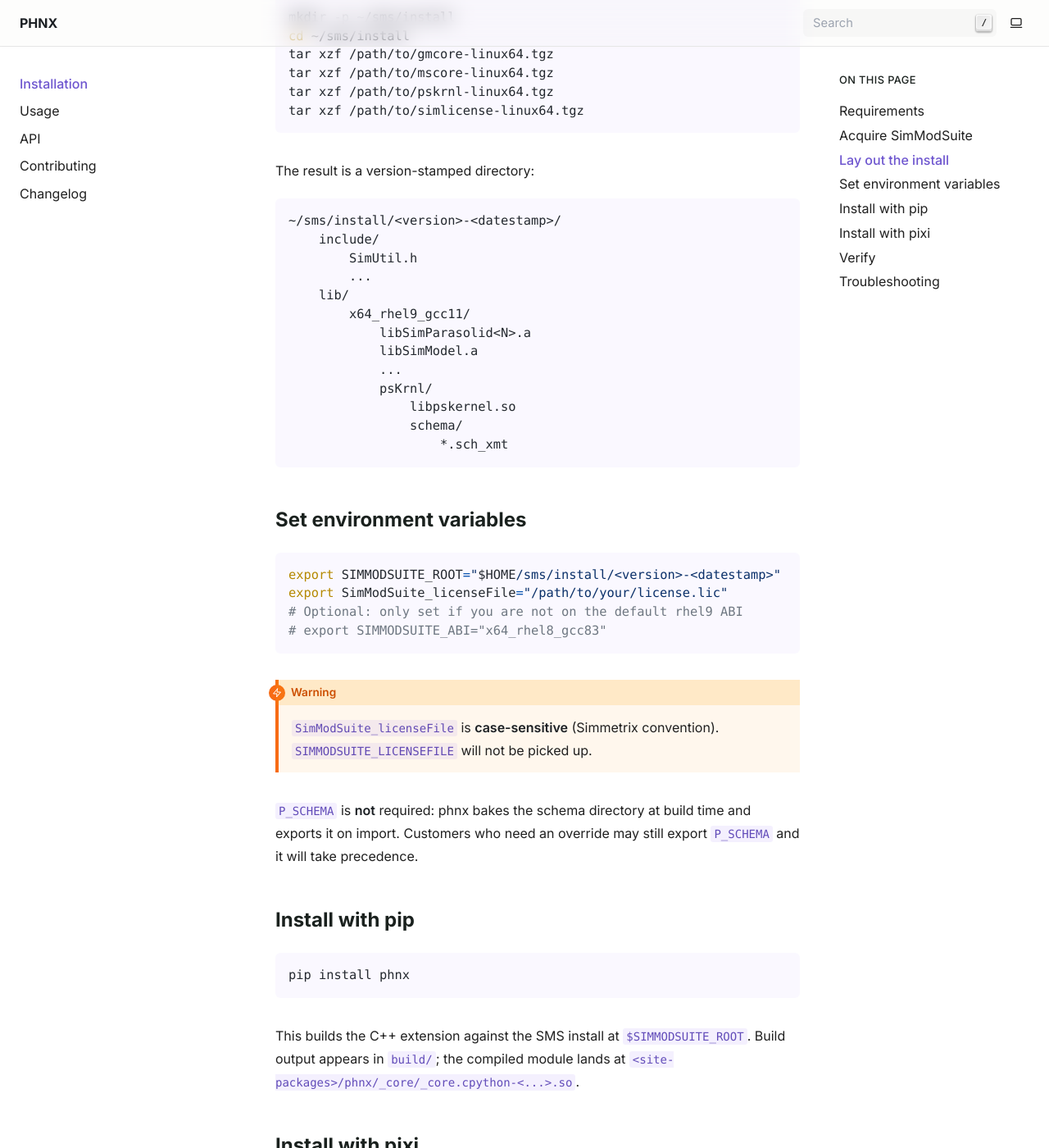
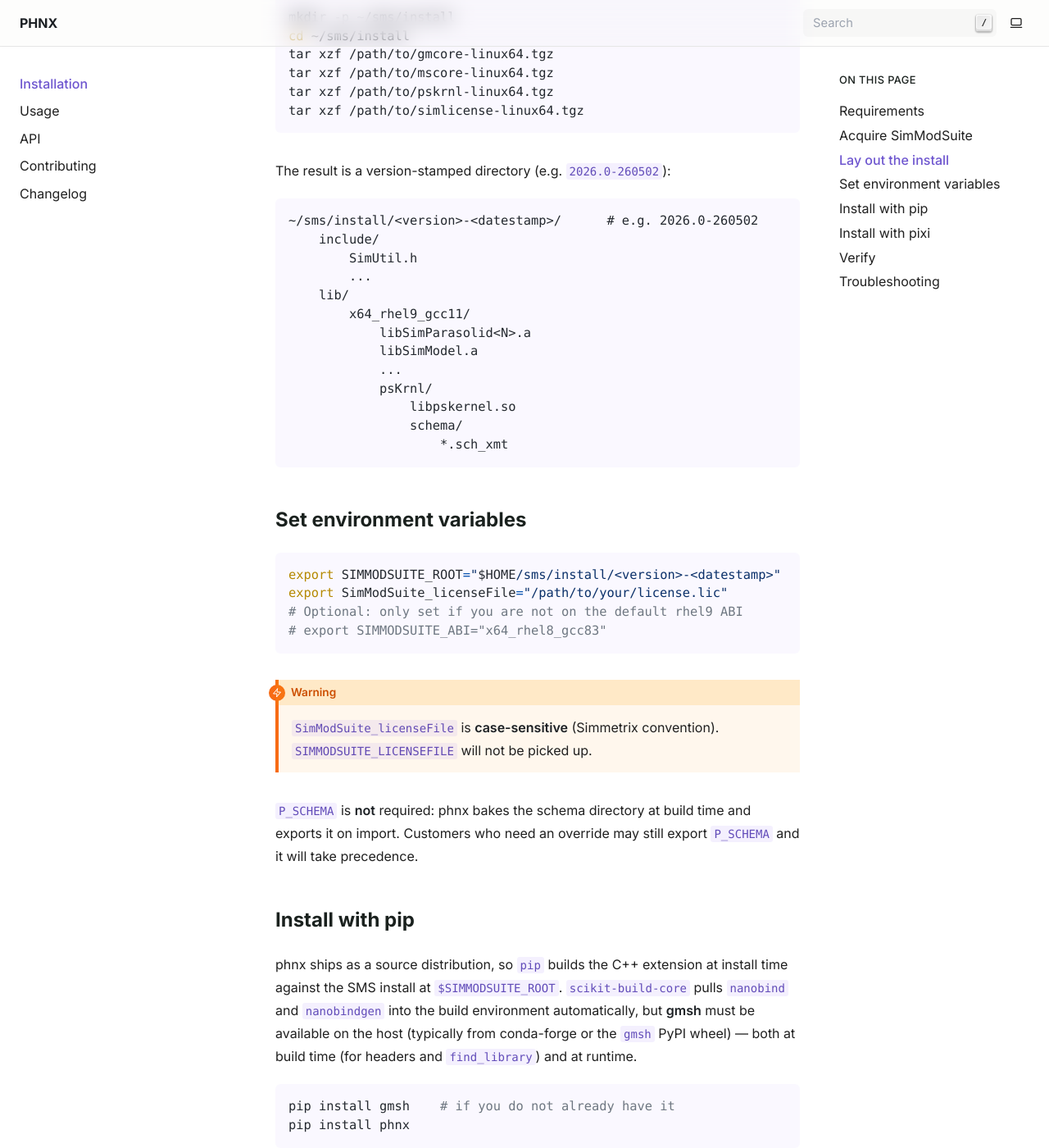
Before and after one commit to Thea-Energy/basalt, a Sphinx documentation site: the page built from docs/install.rst, in a window 1280 px wide and 1400 px high, scrolled down 1154 px. Shown: the whole window at 82% size. Built offline with Sphinx 7.4.7, drawn with Linux system fonts in a browser that asks for light colours; some of the changed text lies outside the part shown.

Commit message:
docs: address install-guide review notes
- Add concrete version-datestamp example (2026.0-260502) so customers
  do not copy-paste the literal placeholder.
- Note gmsh as a build-time and runtime dependency in the pip
  install section so users with bare virtualenvs are not surprised by
  cryptic find_library failures.

Refs: NE-11

```diff
--- a/docs/install.rst
+++ b/docs/install.rst
@@ -51,11 +51,11 @@
    tar xzf /path/to/pskrnl-linux64.tgz
    tar xzf /path/to/simlicense-linux64.tgz
 
-The result is a version-stamped directory:
+The result is a version-stamped directory (e.g. ``2026.0-260502``):
 
 .. code:: text
 
-   ~/sms/install/<version>-<datestamp>/
+   ~/sms/install/<version>-<datestamp>/      # e.g. 2026.0-260502
        include/
            SimUtil.h
            ...
@@ -93,11 +93,18 @@
 Install with pip
 ----------------
 
+phnx ships as a source distribution, so ``pip`` builds the C++ extension at
+install time against the SMS install at ``$SIMMODSUITE_ROOT``. ``scikit-build-core``
+pulls ``nanobind`` and ``nanobindgen`` into the build environment automatically,
+but **gmsh** must be available on the host (typically from conda-forge or the
+``gmsh`` PyPI wheel) — both at build time (for headers and ``find_library``) and
+at runtime.
+
 .. code:: sh
 
+   pip install gmsh    # if you do not already have it
    pip install phnx
 
-This builds the C++ extension against the SMS install at ``$SIMMODSUITE_ROOT``.
 Build output appears in ``build/``; the compiled module lands at
 ``<site-packages>/phnx/_core/_core.cpython-<...>.so``.
 
```
